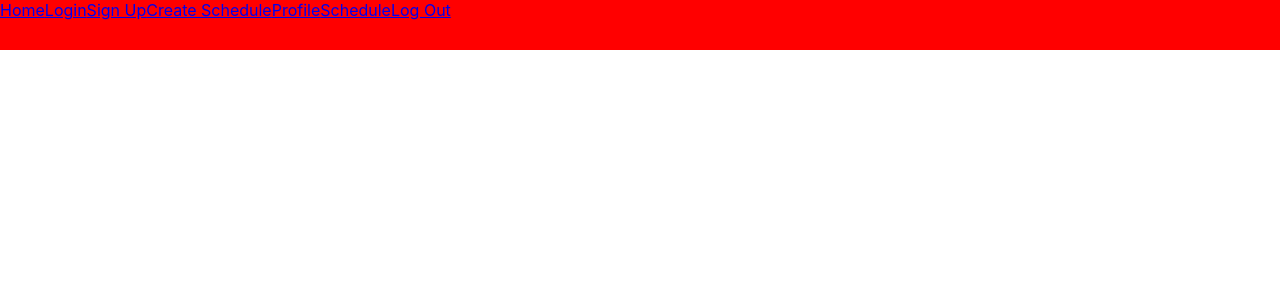
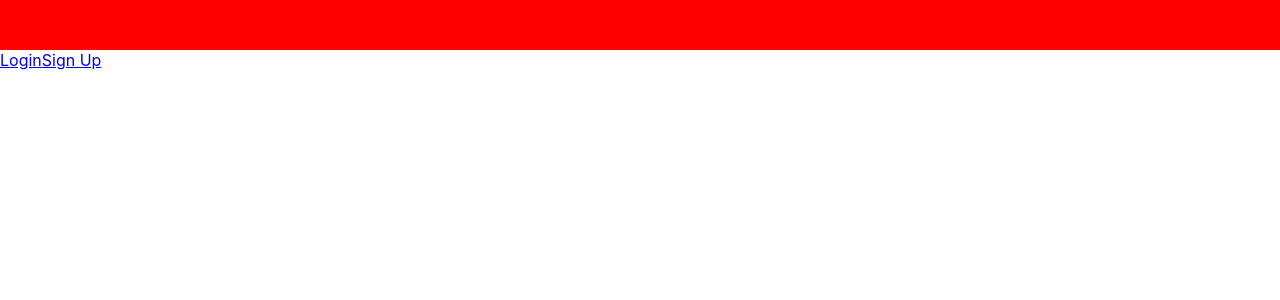
Before and after one commit to iona-b/always-balanced-frontend, a React (Create React App) app: page / in a window 1280 px wide. Shown: the top 300 px of the page. Built offline with nearby package versions, Linux system fonts and the light colour scheme.

Commit message:
added navar features

```diff
--- a/src/App.js
+++ b/src/App.js
@@ -1,5 +1,6 @@
 import React from 'react';
 import {Route, Switch, NavLink, withRouter} from 'react-router-dom'
+import { connect } from 'react-redux';
 import './App.css';
 import CreateScheduleContainer from './containers/CreateScheduleContainer'
 import Home from './containers/Home'
@@ -8,21 +9,29 @@ import NotFound from './containers/NotFound'
 import ProfileContainer from './containers/ProfileContainer'
 import ScheduleContainer from './containers/ScheduleContainer'
 import SignUpContainer from './containers/SignUpContainer'
+import { logOutUser } from './actions/logOutUser'
 
 class App extends React.Component {
+
+  handleLogOut = () => {
+    this.props.logOutUser()
+  }
 
   render(){
     return (
       <div className="App">
+        {this.props.user.id ?
         <div id="nav-bar">
           <NavLink to='/' exact >Home</NavLink>
-          <NavLink to='/login'>Login</NavLink>
-          <NavLink to='/signup'>Sign Up</NavLink>
           <NavLink to='/createschedule'>Create Schedule</NavLink>
           <NavLink to='/profile'>Profile</NavLink>
           <NavLink to='/schedule'>Schedule</NavLink>
-          <NavLink to='/logout'>Log Out</NavLink>
+          <NavLink to='/' onClick={this.handleLogOut}>Log Out</NavLink>
         </div>
+        :
+        <div id="nav-bar">
+        </div>
+        }
         <Switch>
           <Route exact path='/' component={Home} />
           <Route path='/login' component={LoginContainer}/>
@@ -30,7 +39,6 @@ class App extends React.Component {
           <Route path='/createschedule' component={CreateScheduleContainer}/>
           <Route path='/profile' component={ProfileContainer}/>
           <Route path='/schedule' component={ScheduleContainer}/>
-          <Route path='/logout' exact component={null}/>
           <Route component={NotFound}/>
         </Switch>
       </div>
@@ -38,4 +46,16 @@ class App extends React.Component {
   }
 }
 
-export default withRouter(App);
+const mapStateToProps = state => {
+  return {
+      user: state.user
+  }
+}
+
+const mapDispatchToProps = dispatch => {
+  return {
+    logOutUser: () => dispatch(logOutUser())
+  }
+}
+
+export default connect(mapStateToProps, mapDispatchToProps)(App);
--- a/src/containers/Home.js
+++ b/src/containers/Home.js
@@ -1,13 +1,33 @@
 import React from 'react';
+import { connect } from 'react-redux';
+import {Route, Switch, NavLink, withRouter} from 'react-router-dom'
 
 class Home extends React.Component {
 
   render() {
     return (
-      <div className="Home">
-      </div>
+      <div>
+        {this.props.user.id ?
+          <div className="Home">
+            <NavLink to='/createschedule'>Create Schedule</NavLink>
+            <NavLink to='/profile'>Profile</NavLink>
+            <NavLink to='/schedule'>Schedule</NavLink>
+          </div>
+        :
+          <div className="Home">
+            <NavLink to='/login'>Login</NavLink>
+            <NavLink to='/signup'>Sign Up</NavLink>
+          </div>
+        }
+    </div>
     );
   }
 }
 
-export default Home;
+const mapStateToProps = state => {
+  return {
+      user: state.user
+  }
+}
+
+export default connect(mapStateToProps, null)(Home);
```
